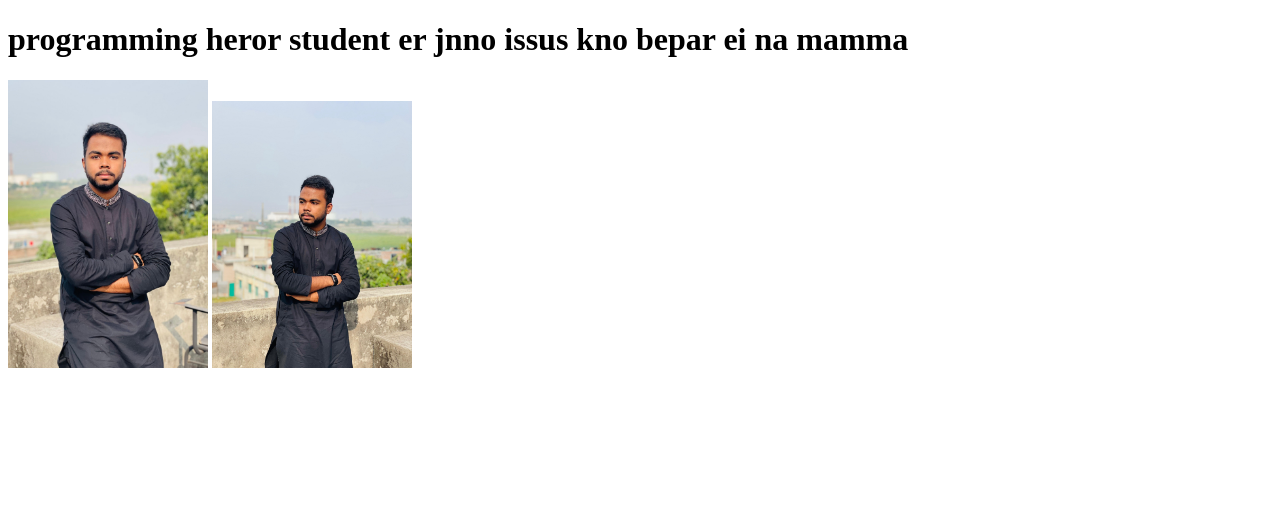
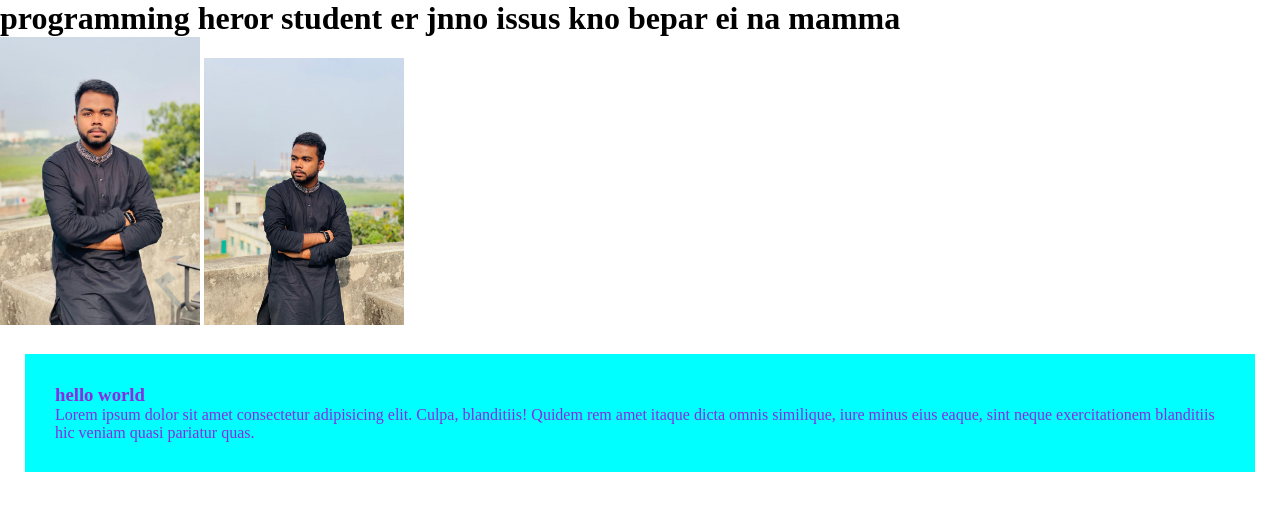
Before and after one commit to aliwayde-shagor/github-related-for-beginners, a plain HTML site: page index.html in a window 1280 px wide. Drawn offline with Linux system fonts and the light colour scheme.

Commit message:
I will try

```diff
--- /dev/null
+++ b/csss/style.css
@@ -0,0 +1,10 @@
+*{
+    margin: 0;
+    padding: 0;
+}
+.mamma{
+    color: blueviolet;
+    background-color: aqua;
+    margin: 25px;
+    padding: 30px;
+}
--- a/index.html
+++ b/index.html
@@ -4,10 +4,15 @@
     <meta charset="UTF-8">
     <meta name="viewport" content="width=device-width, initial-scale=1.0">
     <title>Github related issus for beginners</title>
+    <link rel="stylesheet" href="csss/style.css">
 </head>
 <body>
     <h1>programming heror student er jnno issus kno bepar ei na mamma</h1>
     <img width="200px" src="Images/hablu.jpg" alt="">
     <img width="200px" src="Images/shagor.jpg" alt="">
+    <div class="mamma">
+        <h3>hello world</h3>
+        <p>Lorem ipsum dolor sit amet consectetur adipisicing elit. Culpa, blanditiis! Quidem rem amet itaque dicta omnis similique, iure minus eius eaque, sint neque exercitationem blanditiis hic veniam quasi pariatur quas.</p>
+    </div>
 </body>
 </html>
```
